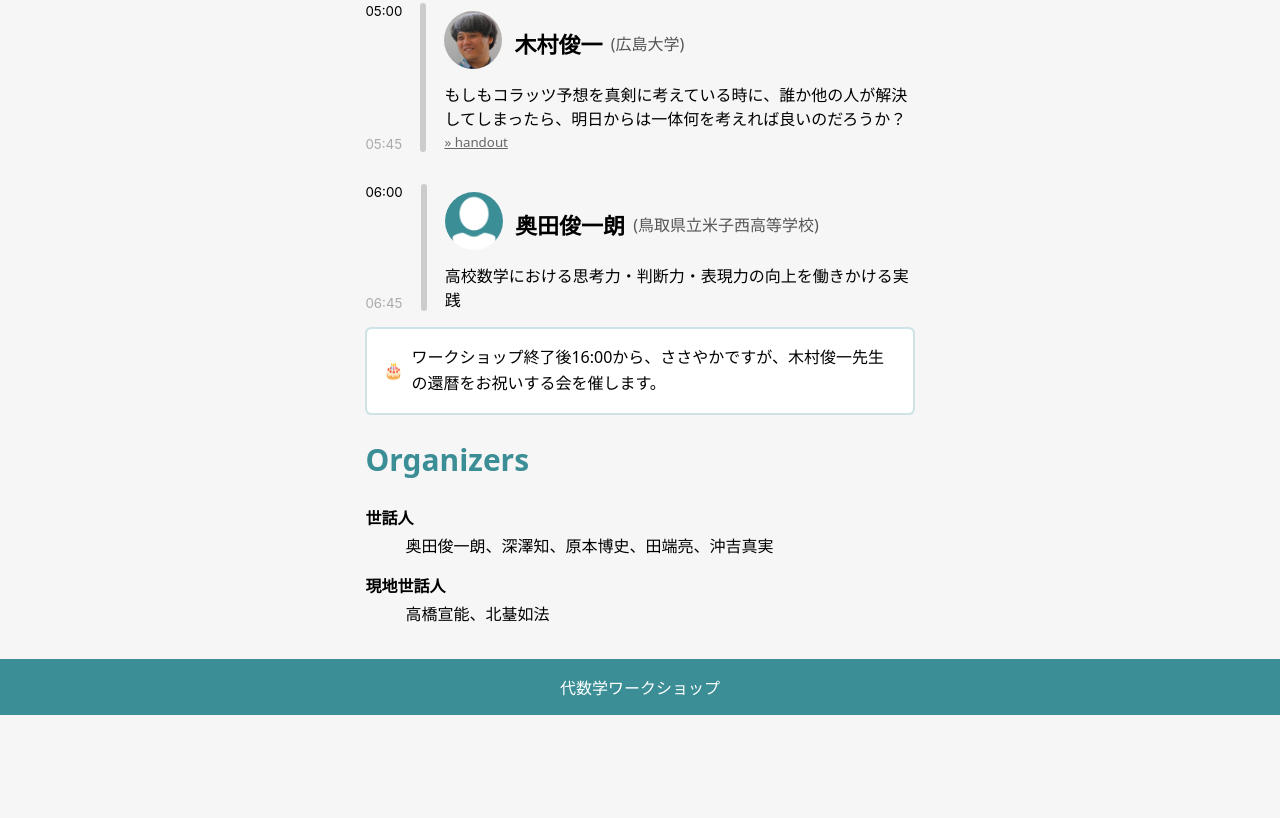
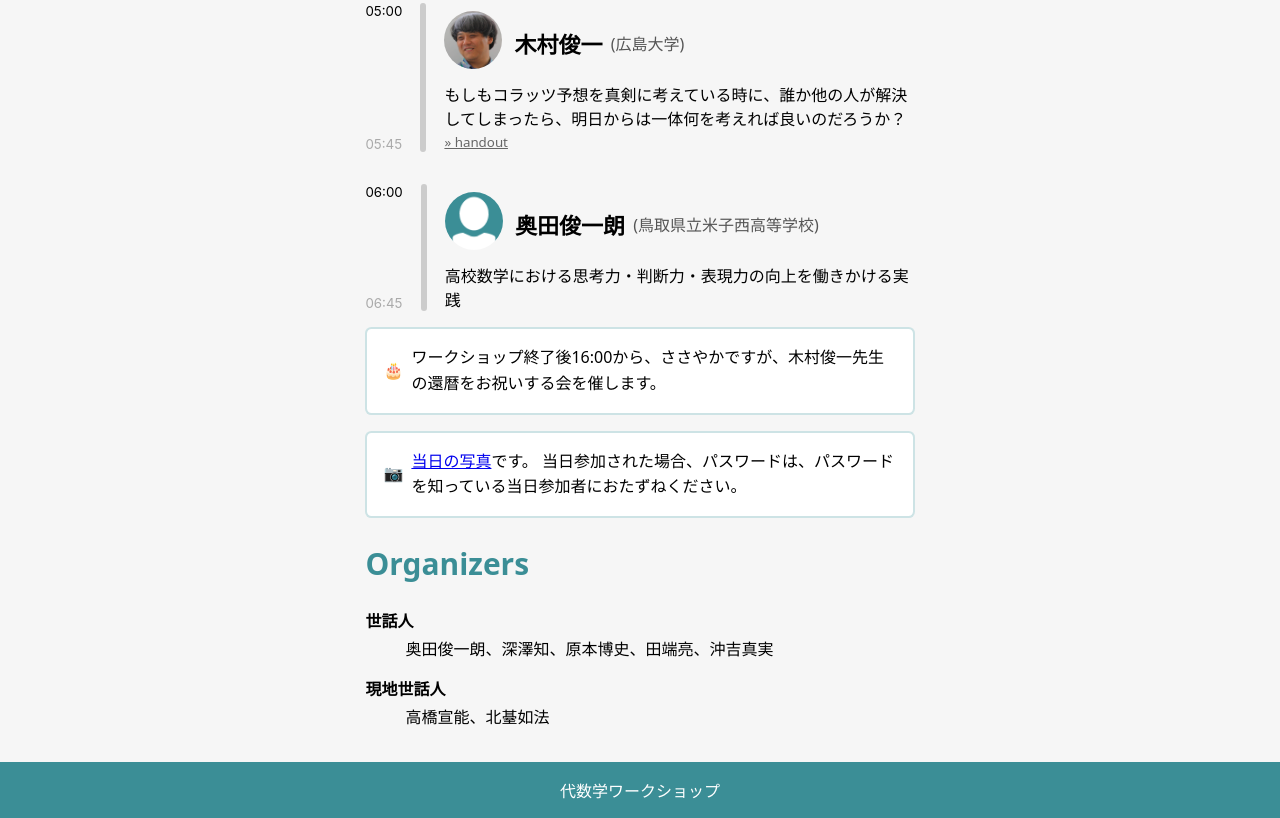
Before and after one commit to Nyoho/kimura60-site, an Astro site: page / in a window 1280 px wide. Shown: the part 1655-2473 px from the top of the page. Before the commit the page ends 2370 px from the top, so only its background shows below. Built offline with nearby package versions, Linux system fonts and the light colour scheme; Astro itself is replaced by a stand-in of ours.

Commit message:
Add information of photos

```diff
--- a/src/pages/index.astro
+++ b/src/pages/index.astro
@@ -73,6 +73,14 @@ import { allEvents } from '../components/data.astro';
             <span class="instruction-icon">🎂</span>
             <div class="instruction-message">
                 ワークショップ終了後16:00から、ささやかですが、木村俊一先生の還暦をお祝いする会を催します。
+            </div>
+        </div>
+
+        <div class="instructions">
+            <span class="instruction-icon">📷</span>
+            <div class="instruction-message">
+                <a href="https://fshare.hiroshima-u.ac.jp/nextcloud/index.php/s/zctTGgFBiXqpDmA">当日の写真</a>です。
+                当日参加された場合、パスワードは、パスワードを知っている当日参加者におたずねください。
             </div>
         </div>
 
```
